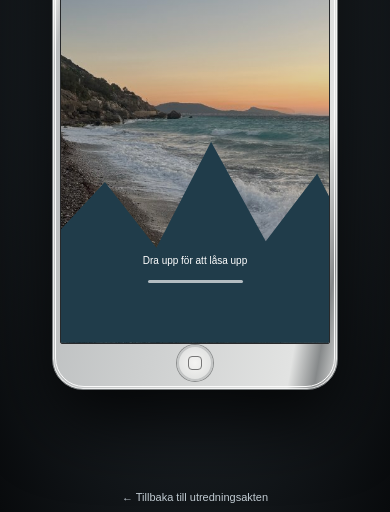
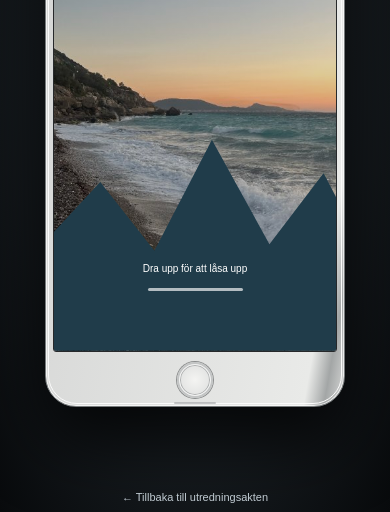
Before and after one commit to 06benags/julkalendermordet, a plain HTML site: page benjamins-telefon.html in a window 390 px wide. Shown: the part 332-844 px from the top of the page. Drawn offline with Linux system fonts and the light colour scheme.

Commit message:
Finjustera iPhone 6-frontens proportioner och Touch ID-knapp

```diff
--- a/benjamins-telefon.html
+++ b/benjamins-telefon.html
@@ -4,16 +4,16 @@
 *{box-sizing:border-box}
 body{margin:0;min-height:100vh;background:radial-gradient(ellipse at 50% 40%,#39434a 0,#171c20 58%,#080a0c 100%);font-family:Arial,Helvetica,sans-serif;color:#fff;display:flex;align-items:center;justify-content:center;padding:64px 18px 48px}
 .label{position:fixed;top:16px;left:18px;font-size:10px;letter-spacing:2px;color:#bbc6ce}.label b{display:block;color:#fff;font-size:11px;margin-bottom:4px}
-.device{width:min(286px,76vw);aspect-ratio:0.49;padding:0;border-radius:31px;background:linear-gradient(100deg,#d5d6d6 0%,#777b7d 3%,#f0f0ee 8%,#b9bcbd 12%,#e2e3e2 87%,#86898a 94%,#d8d9d8 100%);border:1px solid #777b7c;box-shadow:0 32px 70px #000c,inset 0 0 0 1px #ffffffaa;position:relative}
-.device:before{content:"";position:absolute;inset:2px;border-radius:29px;border:1px solid #fafafa;pointer-events:none}
-.screen{height:calc(100% - 76px);margin:31px 7px 45px;border-radius:2px;overflow:hidden;position:relative;background:#f5f5f7;color:#171719;border:1px solid #27292b}
+.device{width:min(300px,78vw);aspect-ratio:0.486;padding:0;border-radius:31px;background:linear-gradient(100deg,#b8babb 0%,#737779 2%,#f4f4f2 6%,#d6d7d6 10%,#e9eae8 90%,#a3a6a6 95%,#d8d9d8 100%);border:1px solid #777b7c;box-shadow:0 32px 70px #000c,inset 0 0 0 1px #ffffffaa;position:relative}
+.device:before{content:"";position:absolute;inset:2px;border-radius:29px;border:1px solid #fafafa;pointer-events:none}.device:after{content:"";position:absolute;left:50%;bottom:2px;transform:translateX(-50%);width:42px;height:2px;background:#a8aaab;border-radius:2px;opacity:.65}
+.screen{height:calc(100% - 85px);margin:31px 7px 54px;border-radius:3px;overflow:hidden;position:relative;background:#f5f5f7;color:#171719;border:1px solid #27292b}
 .ear{position:absolute;top:16px;left:calc(50% - 22px);width:44px;height:5px;border-radius:6px;background:linear-gradient(#181a1b,#343638);z-index:5;box-shadow:inset 0 1px 2px #000}
 .cam{position:absolute;top:14px;left:calc(50% - 47px);width:8px;height:8px;border-radius:50%;background:radial-gradient(circle at 35% 30%,#45617d,#101b2b 65%);border:2px solid #383a3b;z-index:5}
 .sensor{position:absolute;top:17px;left:calc(50% + 31px);width:5px;height:5px;border-radius:50%;background:#303234;z-index:5}
 .home{position:absolute;bottom:8px;left:50%;transform:translateX(-50%);width:36px;height:36px;border-radius:50%;border:2px solid #c3c5c5;background:radial-gradient(circle,#f4f4f2 0%,#e2e3e2 72%,#a8aaaa 76%,#d5d6d6 100%);box-shadow:0 0 0 1px #8b8d8d;z-index:5;cursor:pointer}
-.home:after{content:"";position:absolute;inset:9px;border:1px solid #777;border-radius:4px}
+.home:after{content:"";position:absolute;inset:0;border-radius:50%;border:1px solid #ffffff99;box-shadow:inset 0 0 0 1px #aeb0b0}
 .side{position:absolute;width:3px;background:linear-gradient(90deg,#7c8081,#f5f5f3,#a0a2a3);border:1px solid #8b8e8e;z-index:6}
-.side.mute{left:-3px;top:86px;height:16px;border-radius:2px 0 0 2px}.side.vol1{left:-3px;top:117px;height:25px;border-radius:2px 0 0 2px}.side.vol2{left:-3px;top:150px;height:25px;border-radius:2px 0 0 2px}.side.power{right:-3px;top:114px;height:44px;border-radius:0 2px 2px 0}
+.side.mute{left:-3px;top:86px;height:16px;border-radius:2px 0 0 2px}.side.vol1{left:-3px;top:117px;height:25px;border-radius:2px 0 0 2px}.side.vol2{left:-3px;top:150px;height:25px;border-radius:2px 0 0 2px}.side.power{right:-3px;top:104px;height:42px;border-radius:0 2px 2px 0}
 .page{position:absolute;inset:0;display:none}.page.active{display:block}
 .status{height:22px;padding:5px 10px 0;display:flex;justify-content:space-between;font-size:10px;font-weight:bold}
 .lock{background-image:linear-gradient(#0002,#0002),url("Mobil-bakgrundsbild.jfif");background-size:cover;background-position:center center;color:#fff}.lock:after{content:"";position:absolute;left:-10%;right:-10%;bottom:0;height:42%;background:#203c4a;clip-path:polygon(0 60%,22% 24%,38% 55%,55% 5%,72% 52%,88% 20%,100% 55%,100% 100%,0 100%)}
@@ -25,7 +25,7 @@ body{margin:0;min-height:100vh;background:radial-gradient(ellipse at 50% 40%,#39
 .dock{position:absolute;bottom:14px;left:9px;right:9px;height:66px;border-radius:15px;background:#e8eff080;display:flex;justify-content:space-around;align-items:center}.dock .icon{width:40px;height:40px}
 .appview{background:#f5f5f7;color:#111}.status{font-variant-numeric:tabular-nums}.nav{background:#f7f7f9;height:48px;border-bottom:1px solid #ccc;text-align:center;padding:17px 6px 0;font-size:15px;font-weight:bold}.row:active,.key:active{background:#d9e8f5}.app:active{opacity:.7}
 .back{position:absolute;top:29px;left:9px;background:none;border:0;color:#087df1;font-size:12px;cursor:pointer}.list{position:absolute;top:70px;bottom:0;left:0;right:0;overflow:auto;background:#f5f5f7}.row{display:block;width:100%;padding:12px;text-align:left;background:white;border:0;border-bottom:1px solid #ddd;font-size:12px;color:#111;line-height:1.4;cursor:pointer}.row small{display:block;color:#777;margin-top:4px}.detail{padding:13px;font-size:12px;line-height:1.5}.bubble{padding:8px 10px;border-radius:15px;max-width:83%;margin:8px 0;background:#e3e3e8;color:#111}.bubble.out{margin-left:auto;background:#51c65a;color:white}.backlink{position:fixed;bottom:9px;color:#c1cbd2;font-size:11px;text-decoration:none}
-@media(max-height:700px){.device{width:min(260px,68vw)}}
+@media(max-height:700px){.device{width:min(270px,70vw)}}
 </style></head><body>
 <div class="label"><b>BESLAG 14-B</b>BENJAMIN AFSHARAZAD · MOBILTELEFON</div>
 <main class="device"><span class="side mute"></span><span class="side vol1"></span><span class="side vol2"></span><span class="side power"></span><div class="ear"></div><div class="cam"></div><div class="sensor"></div><div class="screen">
```
